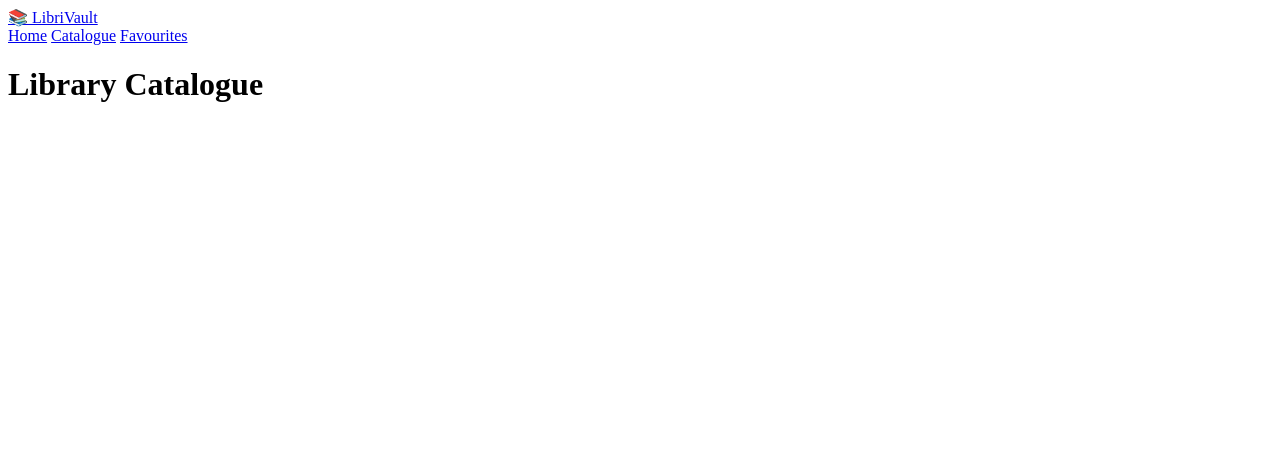
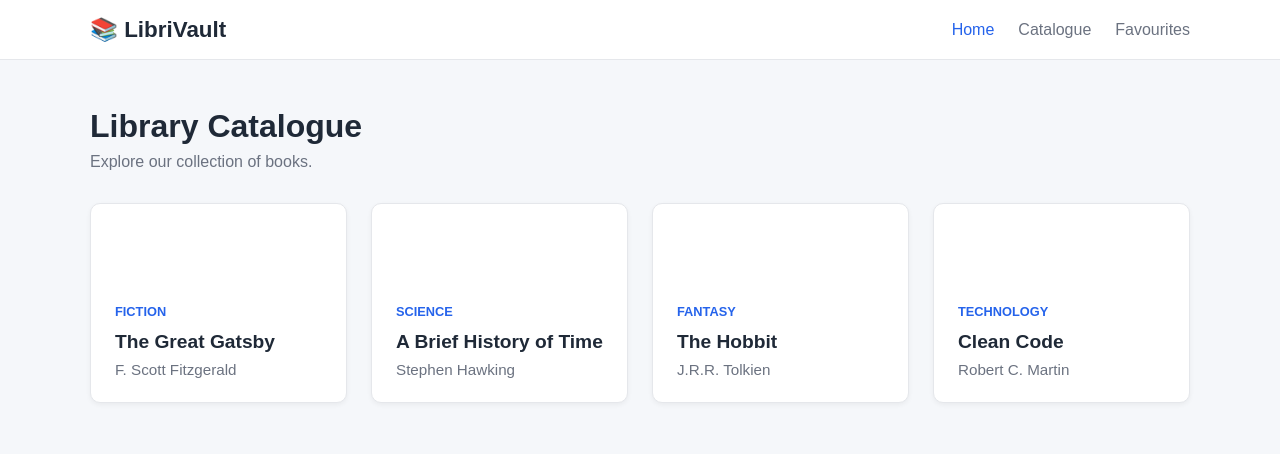
Before and after one commit to IS-PROJECT-2026/library-catalogue-169613, a plain HTML site: page index.html in a window 1280 px wide. Drawn offline with Linux system fonts and the light colour scheme.

Commit message:
feat: build catalogue interface

```diff
--- a/index.html
+++ b/index.html
@@ -1,3 +1,12 @@
+<!DOCTYPE html>
+<html lang="en">
+<head>
+    <meta charset="UTF-8">
+    <meta name="viewport" content="width=device-width, initial-scale=1.0">
+    <title>LibriVault - Library Catalogue</title>
+    <link rel="stylesheet" href="style.css">
+</head>
+
 <body>
 
     <header class="site-header">
@@ -13,8 +22,50 @@
     </header>
 
     <main>
-        <h1>Library Catalogue</h1>
+        <section id="catalogue" class="catalogue-section">
+            <div class="catalogue-header">
+                <h1>Library Catalogue</h1>
+                <p>Explore our collection of books.</p>
+            </div>
+
+            <div class="book-grid">
+
+                <article class="book-card">
+                    <div class="book-card-content">
+                        <span class="book-category">Fiction</span>
+                        <h2>The Great Gatsby</h2>
+                        <p class="book-author">F. Scott Fitzgerald</p>
+                    </div>
+                </article>
+
+                <article class="book-card">
+                    <div class="book-card-content">
+                        <span class="book-category">Science</span>
+                        <h2>A Brief History of Time</h2>
+                        <p class="book-author">Stephen Hawking</p>
+                    </div>
+                </article>
+
+                <article class="book-card">
+                    <div class="book-card-content">
+                        <span class="book-category">Fantasy</span>
+                        <h2>The Hobbit</h2>
+                        <p class="book-author">J.R.R. Tolkien</p>
+                    </div>
+                </article>
+
+                <article class="book-card">
+                    <div class="book-card-content">
+                        <span class="book-category">Technology</span>
+                        <h2>Clean Code</h2>
+                        <p class="book-author">Robert C. Martin</p>
+                    </div>
+                </article>
+
+            </div>
+        </section>
     </main>
 
     <script src="apps.js"></script>
 </body>
+</html>
--- a/style.css
+++ b/style.css
@@ -51,3 +51,97 @@ main {
     width: min(1100px, 90%);
     margin: 3rem auto;
 }
+
+.catalogue-section {
+    width: 100%;
+}
+
+.catalogue-header {
+    margin-bottom: 2rem;
+}
+
+.catalogue-header h1 {
+    font-size: 2rem;
+    margin-bottom: 0.5rem;
+}
+
+.catalogue-header p {
+    color: #6b7280;
+}
+
+.book-grid {
+    display: grid;
+    grid-template-columns: repeat(4, 1fr);
+    gap: 1.5rem;
+}
+
+.book-card {
+    background: #ffffff;
+    border: 1px solid #e5e7eb;
+    border-radius: 10px;
+    padding: 1.5rem;
+    min-height: 200px;
+    display: flex;
+    align-items: flex-end;
+    box-shadow: 0 2px 5px rgba(0, 0, 0, 0.05);
+    transition: transform 0.2s ease, box-shadow 0.2s ease;
+}
+
+.book-card:hover {
+    transform: translateY(-4px);
+    box-shadow: 0 8px 18px rgba(0, 0, 0, 0.08);
+}
+
+.book-card-content {
+    width: 100%;
+}
+
+.book-category {
+    display: inline-block;
+    margin-bottom: 0.75rem;
+    color: #2563eb;
+    font-size: 0.8rem;
+    font-weight: bold;
+    text-transform: uppercase;
+}
+
+.book-card h2 {
+    font-size: 1.2rem;
+    margin-bottom: 0.5rem;
+}
+
+.book-author {
+    color: #6b7280;
+    font-size: 0.95rem;
+}
+
+/* Tablet */
+@media (max-width: 900px) {
+    .book-grid {
+        grid-template-columns: repeat(2, 1fr);
+    }
+}
+
+/* Mobile */
+@media (max-width: 600px) {
+    .container {
+        flex-direction: column;
+        gap: 1rem;
+    }
+
+    .main-nav {
+        gap: 1rem;
+    }
+
+    main {
+        margin: 2rem auto;
+    }
+
+    .catalogue-header h1 {
+        font-size: 1.7rem;
+    }
+
+    .book-grid {
+        grid-template-columns: 1fr;
+    }
+}
```
